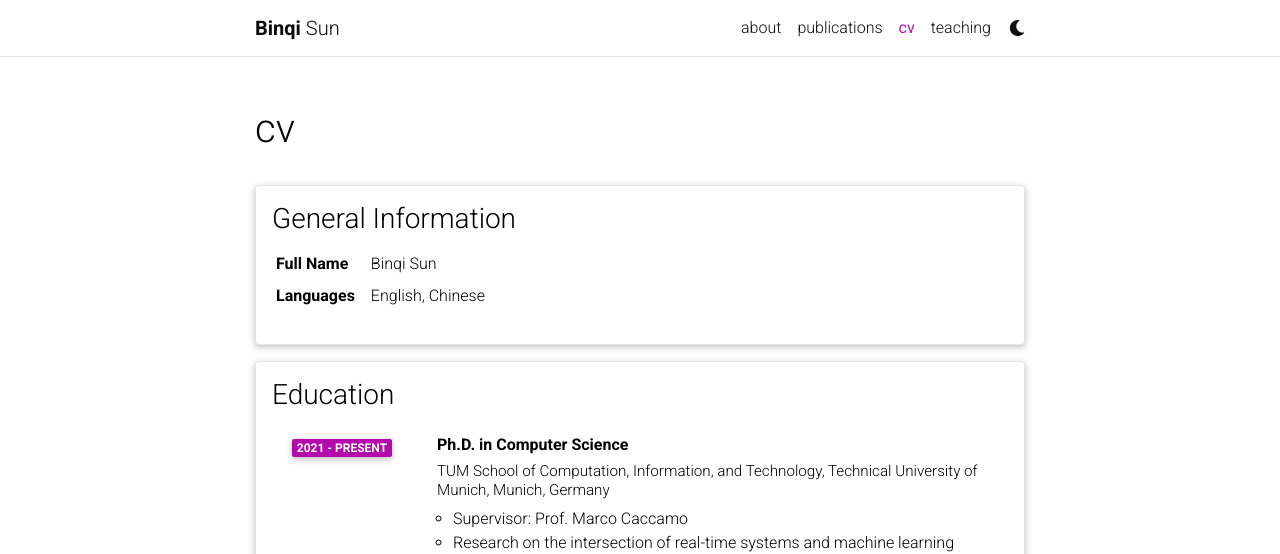
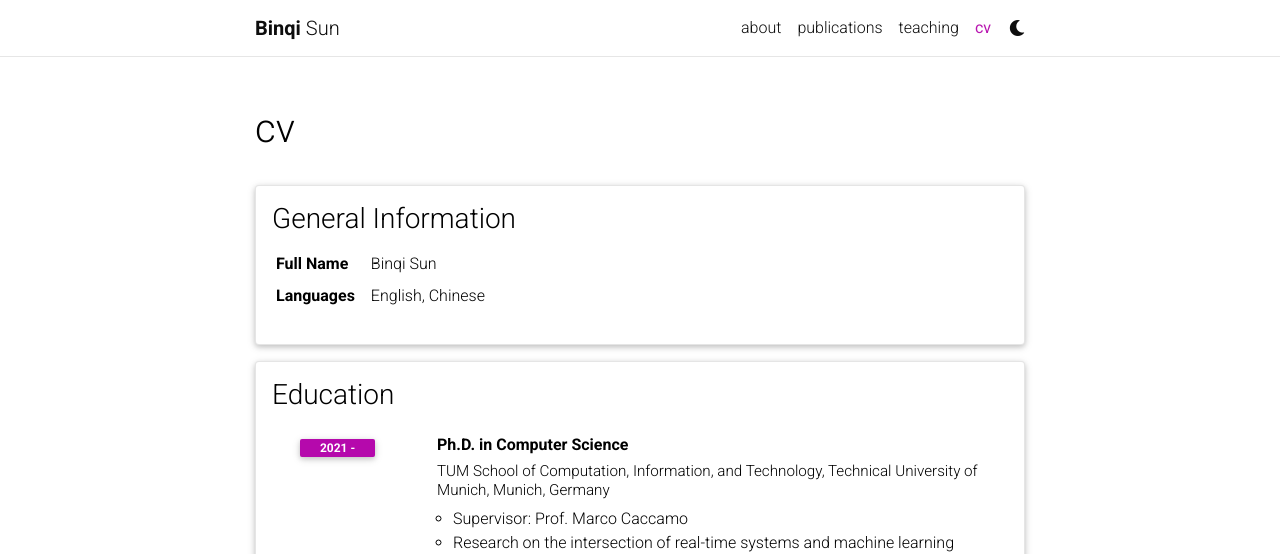
Before and after one commit to binqi-sun/binqi-sun.github.io, a Jekyll site: the page built from _pages/cv.md, in a window 1280 px wide and 900 px high. Shown: the top 554 px of the window. Built offline with Jekyll 4.4.1, drawn with Linux system fonts in a browser that asks for light colours; comment, search, counter and statistics services are not loaded; a style sheet for code colours, icons or effects is not loaded.

Commit message:
initial commit

```diff
--- a/_data/cv.yml
+++ b/_data/cv.yml
@@ -13,7 +13,7 @@
   contents:
     - title: Ph.D. in Computer Science
       institution: TUM School of Computation, Information, and Technology, Technical University of Munich, Munich, Germany
-      year: 2021 - Present
+      year: 2021 -
       description:
         - "Supervisor: Prof. Marco Caccamo"
         - Research on the intersection of real-time systems and machine learning
```
Also changed, not shown: _pages/cv.md (+1 -1 lines), _pages/teaching.md (+1 -1 lines).
